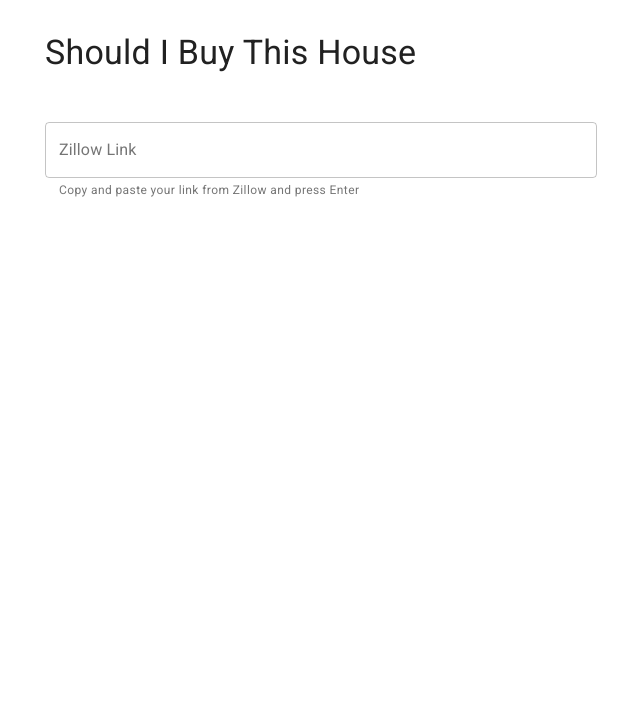
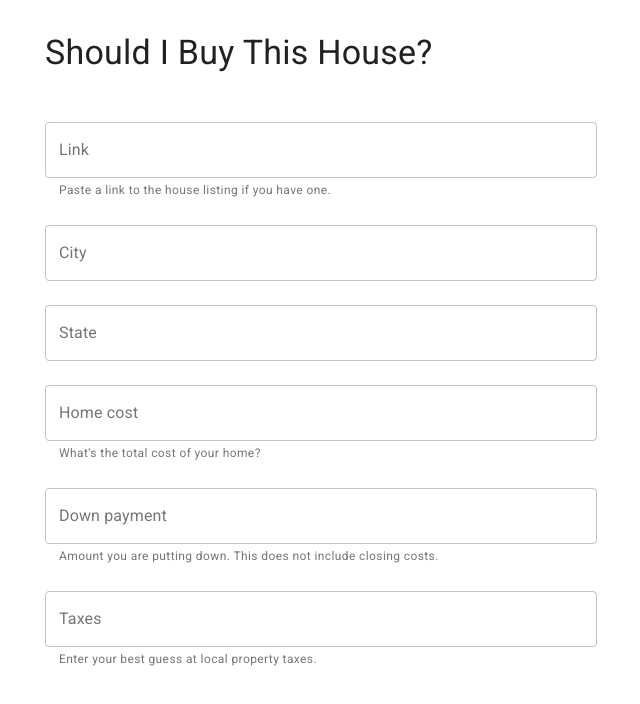
Before and after one commit to dbredvick/shouldibuythishouse, a Next.js app: page / in a window 1280 px wide. Shown: the top 704 px of the page, without its empty margins (319-959 px from the left). Built offline with nearby package versions, Linux system fonts and the light colour scheme.

Commit message:
working secret configuration

```diff
--- a/next.config.js
+++ b/next.config.js
@@ -1,3 +1,8 @@
 module.exports = {
-  target: 'serverless'
+  target: 'serverless',
+  serverRuntimeConfig: {
+    ZILLOW_API_KEY: process.env.ZILLOW_API_KEY,
+  },
+  publicRuntimeConfig: {
+  },
 }
--- a/package.json
+++ b/package.json
@@ -8,6 +8,7 @@
   "dependencies": {
     "@material-ui/core": "^4.2.1",
     "@material-ui/styles": "^4.2.1",
+    "axios": "^0.19.0",
     "clsx": "^1.0.4",
     "next": "^9.0.0",
     "react": "^16.7.0",
--- /dev/null
+++ b/pages/api/test.js
@@ -0,0 +1,8 @@
+const axios = require('axios');
+
+export default async function handle(req, res) {
+
+  const result = await axios.get(`http://www.zillow.com/webservice/GetUpdatedPropertyDetails.htm?zws-id=${process.env.ZILLOW_API_KEY}&zpid=194556966`);
+
+  res.json(result.data);
+}
--- a/pages/index.js
+++ b/pages/index.js
@@ -1,24 +1,63 @@
 import React from 'react';
-import Container from '@material-ui/core/Container';
-import Typography from '@material-ui/core/Typography';
-import Box from '@material-ui/core/Box';
-import MuiLink from '@material-ui/core/Link';
-import TextField from '@material-ui/core/TextField';
-
+import {
+  Box,
+  Container,
+  Divider,
+  TextField,
+  Typography,
+} from '@material-ui/core';
 export default function Index() {
   return (
     <Container maxWidth="sm">
       <Box my={4}>
         <Typography variant="h4" component="h1" gutterBottom>
-          Should I Buy This House
+          Should I Buy This House?
         </Typography>
       </Box>
       <TextField
-        id="outlined-zillow"
-        label="Zillow Link"
+        id="outlined-link"
+        label="Link"
         margin="normal"
         variant="outlined"
-        helperText="Copy and paste your link from Zillow and press Enter"
+        helperText="Paste a link to the house listing if you have one."
+        fullWidth
+      />
+      <TextField
+        id="outlined-city"
+        label="City"
+        margin="normal"
+        variant="outlined"
+        fullWidth
+      />
+      <TextField
+        id="outlined-state"
+        label="State"
+        margin="normal"
+        variant="outlined"
+        fullWidth
+      />
+      <TextField
+        id="outlined-cost"
+        label="Home cost"
+        margin="normal"
+        variant="outlined"
+        helperText="What's the total cost of your home?"
+        fullWidth
+      />
+      <TextField
+        id="outlined-downpayment"
+        label="Down payment"
+        margin="normal"
+        variant="outlined"
+        helperText="Amount you are putting down. This does not include closing costs."
+        fullWidth
+      />
+      <TextField
+        id="outlined-taxes"
+        label="Taxes"
+        margin="normal"
+        variant="outlined"
+        helperText="Enter your best guess at local property taxes."
         fullWidth
       />
     </Container>
```
Also changed, not shown: now.json (+13 -1 lines), 2 other files (tests, documents, lock files or other folders).
